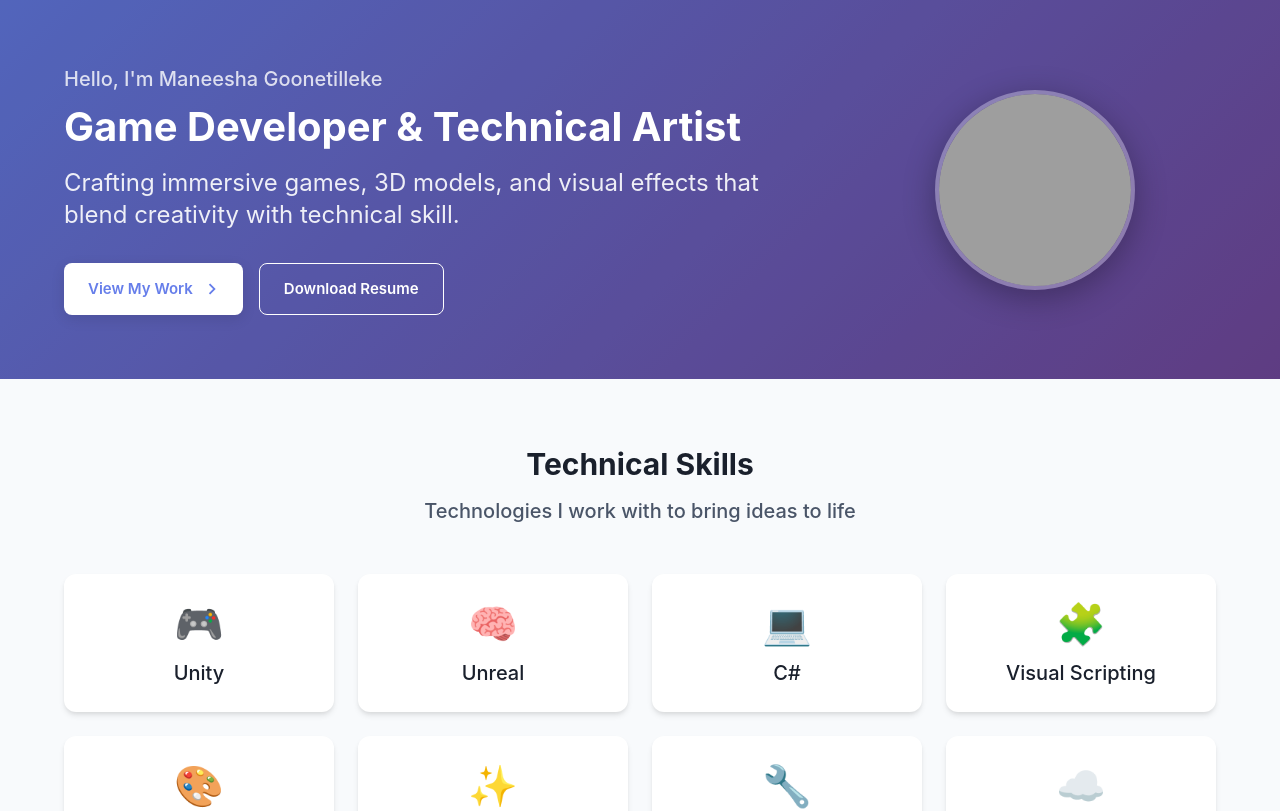
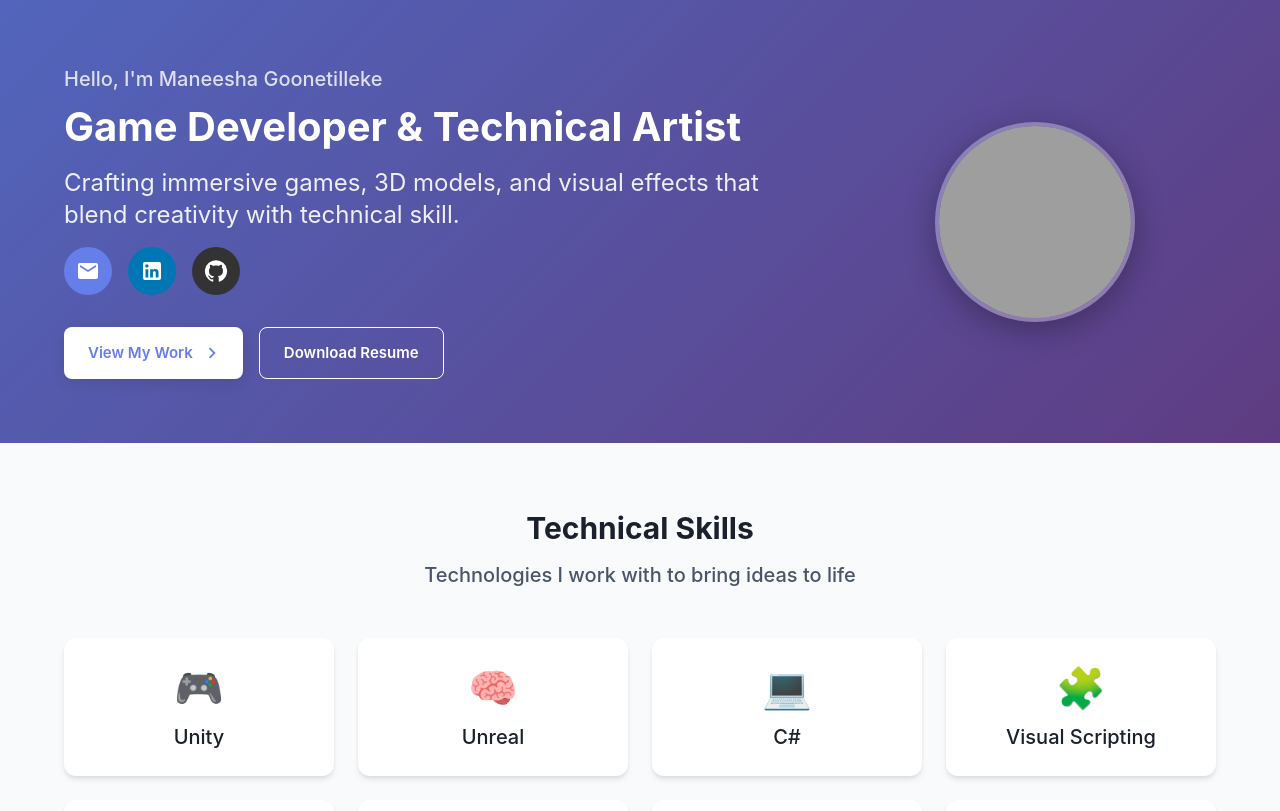
Before and after one commit to Pasindu-Promodh/portfolio, a React (Vite) app: page / in a window 1280 px wide. Shown: the top 811 px of the page. Built offline with nearby package versions, Linux system fonts and the light colour scheme; grey boxes are pictures that could not be loaded.

Commit message:
animations

```diff
--- a/src/pages/HomePage.tsx
+++ b/src/pages/HomePage.tsx
@@ -17,14 +17,13 @@ import {
   GitHub,
   LinkedIn,
   Email,
-  PlayArrow,
   KeyboardArrowRight,
   Code,
 } from "@mui/icons-material";
 import { useEffect } from "react";
 import { Snackbar } from "@mui/material";
 
-// Import your projects data
+//data
 import projects from "../data/projects.json";
 import skills from "../data/skills.json";
 import projectMeta from "../data/projectMeta";
@@ -42,8 +41,9 @@ const Home: React.FC = () => {
     }
   }, [scrollPos]);
 
-  const gotoPage = (page: string) => {
-    navigate("/" + page);
+  const gotoPage = (page: string, id?: number, scrollPos?: number) => {
+    const url = id ? `${page}/${id}` : page;
+    navigate(url, { state: { scrollPos } });
   };
 
   const getProjectIcon = (type: string) => {
@@ -97,6 +97,78 @@ const Home: React.FC = () => {
                     Crafting immersive games, 3D models, and visual effects that
                     blend creativity with technical skill.
                   </Typography>
+
+                  {/* Social Icons Row */}
+                  <Box
+                    sx={{
+                      display: "flex",
+                      gap: 2,
+                      mb: 3,
+                      mt: 2,
+                      alignItems: "center",
+                      flexWrap: "wrap",
+                    }}
+                  >
+                    <IconButton
+                      color="primary"
+                      size="large"
+                      onClick={() => {
+                        navigator.clipboard.writeText("maneegoon@gmail.com");
+                        setCopied(true);
+                      }}
+                      sx={{
+                        bgcolor: "primary.main",
+                        color: "white",
+                        transition: "transform 0.3s",
+                        "&:hover": {
+                          bgcolor: "primary.dark",
+                          transform: "scale(1.1)",
+                        },
+                      }}
+                    >
+                      <Email />
+                    </IconButton>
+
+                    <IconButton
+                      color="primary"
+                      size="large"
+                      href="https://www.linkedin.com/in/manee8/"
+                      target="_blank"
+                      rel="noopener noreferrer"
+                      sx={{
+                        bgcolor: "#0077B5",
+                        color: "white",
+                        transition: "transform 0.3s",
+                        "&:hover": {
+                          bgcolor: "#005885",
+                          transform: "scale(1.1)",
+                        },
+                      }}
+                    >
+                      <LinkedIn />
+                    </IconButton>
+
+                    <IconButton
+                      color="primary"
+                      size="large"
+                      href="https://github.com/ManeeshaG1"
+                      target="_blank"
+                      rel="noopener noreferrer"
+                      sx={{
+                        bgcolor: "#333",
+                        color: "white",
+                        transition: "transform 0.3s",
+                        "&:hover": {
+                          bgcolor: "#000",
+                          transform: "scale(1.1)",
+                        },
+                      }}
+                    >
+                      <GitHub />
+                    </IconButton>
+                  </Box>
+
+                  {/* Action Buttons */}
                   <Box
                     sx={{ mt: 4, display: "flex", gap: 2, flexWrap: "wrap" }}
                   >
@@ -131,6 +203,7 @@ const Home: React.FC = () => {
                 </Box>
               </Fade>
             </Grid>
+            {/* Avatar */}
             <Grid size={{ xs: 12, md: 4 }}>
               <Slide direction="left" in timeout={1200}>
                 <Box sx={{ display: "flex", justifyContent: "center" }}>
@@ -156,7 +229,15 @@ const Home: React.FC = () => {
 
       {/* Skills Section */}
       <Container maxWidth="lg" sx={{ py: 8 }}>
-        <Typography variant="h3" align="center" gutterBottom fontWeight="bold">
+        {/* <Fade in timeout={1000}> */}
+        <Slide direction="up" in timeout={1000}>
+          <Box>
+            <Typography
+              variant="h3"
+              align="center"
+              gutterBottom
+              fontWeight="bold"
+            >
               Technical Skills
             </Typography>
             <Typography
@@ -170,9 +251,10 @@ const Home: React.FC = () => {
             </Typography>
 
             <Grid container spacing={3}>
-          {skills.map((skill, index) => (
+              {skills.map((skill) => (
                 <Grid size={{ xs: 6, sm: 4, md: 3 }} key={skill.name}>
-              <Fade in timeout={800 + index * 100}>
+                  {/* <Fade in timeout={800 + index * 500}> */}
+                  {/* <Slide direction="up" in timeout={800 + index * 500}> */}
                   <Card
                     sx={{
                       height: "100%",
@@ -180,7 +262,7 @@ const Home: React.FC = () => {
                       transition: "transform 0.3s, box-shadow 0.3s",
                       "&:hover": {
                         transform: "translateY(-8px)",
-                      boxShadow: "0 12px 24px rgba(0,0,0,0.15)",
+                        boxShadow: "0 12px 24px rgba(17, 14, 14, 0.15)",
                       },
                     }}
                   >
@@ -193,10 +275,14 @@ const Home: React.FC = () => {
                       </Typography>
                     </CardContent>
                   </Card>
-              </Fade>
+                  {/* </Fade> */}
+                  {/* </Slide> */}
                 </Grid>
               ))}
             </Grid>
+          </Box>
+        </Slide>
+        {/* </Fade> */}
       </Container>
 
       {/* Featured Projects */}
@@ -222,9 +308,9 @@ const Home: React.FC = () => {
           </Typography>
 
           <Grid container spacing={4}>
-            {projects.map((project, index) => (
+            {projects.map((project) => (
               <Grid size={{ xs: 12, md: 4 }} key={project.title}>
-                <Fade in timeout={1000 + index * 200}>
+                {/* <Fade in timeout={1000 + index * 200}> */}
                 <Card
                   sx={{
                     height: "100%",
@@ -236,6 +322,7 @@ const Home: React.FC = () => {
                       boxShadow: "0 16px 32px rgba(0,0,0,0.15)",
                     },
                   }}
+                  onClick={() => gotoPage("/project", project.id)}
                 >
                   <CardMedia
                     component="img"
@@ -253,15 +340,9 @@ const Home: React.FC = () => {
                       flexDirection: "column",
                     }}
                   >
-                      <Box
-                        sx={{ display: "flex", alignItems: "center", mb: 2 }}
-                      >
+                    <Box sx={{ display: "flex", alignItems: "center", mb: 2 }}>
                       {getProjectIcon(project.type)}
-                        <Typography
-                          variant="h6"
-                          fontWeight="bold"
-                          sx={{ ml: 1 }}
-                        >
+                      <Typography variant="h6" fontWeight="bold" sx={{ ml: 1 }}>
                         {project.title}
                       </Typography>
                     </Box>
@@ -289,17 +370,17 @@ const Home: React.FC = () => {
                         />
                       ))}
                     </Box>
-                      <Button
+                    {/* <Button
                         variant="text"
                         endIcon={<PlayArrow />}
                         sx={{ alignSelf: "flex-start" }}
-                        onClick={() => gotoPage("work")}
+                        onClick={() => gotoPage("/project", project.id)}
                       >
                         View Project
-                      </Button>
+                      </Button> */}
                   </CardContent>
                 </Card>
-                </Fade>
+                {/* </Fade> */}
               </Grid>
             ))}
           </Grid>
@@ -309,7 +390,7 @@ const Home: React.FC = () => {
             <Button
               variant="contained"
               size="large"
-              onClick={() => gotoPage("work")}
+              onClick={() => gotoPage("work", undefined, 0)}
               endIcon={<KeyboardArrowRight />}
               sx={{ px: 4, py: 1.5 }}
             >
@@ -347,6 +428,7 @@ const Home: React.FC = () => {
               sx={{
                 bgcolor: "primary.main",
                 color: "white",
+                transition: "transform 0.3s",
                 "&:hover": { bgcolor: "primary.dark", transform: "scale(1.1)" },
               }}
             >
@@ -362,6 +444,7 @@ const Home: React.FC = () => {
               sx={{
                 bgcolor: "#0077B5",
                 color: "white",
+                transition: "transform 0.3s",
                 "&:hover": { bgcolor: "#005885", transform: "scale(1.1)" },
               }}
             >
@@ -376,6 +459,7 @@ const Home: React.FC = () => {
               sx={{
                 bgcolor: "#333",
                 color: "white",
+                transition: "transform 0.3s",
                 "&:hover": { bgcolor: "#000", transform: "scale(1.1)" },
               }}
             >
--- a/src/pages/WorkPortfolio.tsx
+++ b/src/pages/WorkPortfolio.tsx
@@ -18,9 +18,10 @@ import { Code, Star, ArrowBack } from "@mui/icons-material";
 import { useEffect } from "react";
 import { useLocation, useNavigate } from "react-router-dom";
 
-// Import your projects data
+//data
 import projects from "../data/projects.json";
 import projectMeta from "../data/projectMeta";
+import { Slide } from "@mui/material";
 
 const WorkPortfolio: React.FC = () => {
   const location = useLocation();
@@ -105,8 +106,7 @@ const WorkPortfolio: React.FC = () => {
           <Box sx={{ display: "flex", alignItems: "center", mb: 3 }}>
             <IconButton
               sx={{ color: "white", mr: 2 }}
-              // onClick={() => window.history.back()}
-              onClick={() => gotoPage("/")} // Navigate to home
+              onClick={() => gotoPage("/")}
             >
               <ArrowBack />
             </IconButton>
@@ -135,6 +135,8 @@ const WorkPortfolio: React.FC = () => {
 
       {/* Filter Tabs */}
       <Container maxWidth="lg" sx={{ mt: 4 }}>
+        <Slide direction="up" in timeout={1000}>
+          <Box>
             <Box sx={{ borderBottom: 1, borderColor: "divider", mb: 4 }}>
               <Tabs
                 value={selectedTab}
@@ -163,9 +165,9 @@ const WorkPortfolio: React.FC = () => {
                   : tabCategories[selectedTab].label}
               </Typography>
               <Grid container spacing={4}>
-            {filteredProjects.map((project, index) => (
+                {filteredProjects.map((project) => (
                   <Grid size={{ xs: 12, md: 6, lg: 4 }} key={project.id}>
-                <Fade in timeout={800 + index * 200}>
+                    {/* <Fade in timeout={800 + index * 200}> */}
                     <Card
                       sx={{
                         height: "100%",
@@ -179,6 +181,7 @@ const WorkPortfolio: React.FC = () => {
                           boxShadow: "0 20px 40px rgba(0,0,0,0.2)",
                         },
                       }}
+                      onClick={() => gotoPage("/project", project.id)}
                     >
                       {project.featured && (
                         <Box
@@ -254,21 +257,23 @@ const WorkPortfolio: React.FC = () => {
                           size="small"
                         />
 
-                      <Button
+                        {/* <Button
                         variant="contained"
                         startIcon={<Code />}
                         size="small"
                         onClick={() => gotoPage("/project", project.id)}
                       >
                         View Project
-                      </Button>
+                      </Button> */}
                       </CardActions>
                     </Card>
-                </Fade>
+                    {/* </Fade> */}
                   </Grid>
                 ))}
               </Grid>
             </Box>
+          </Box>
+        </Slide>
       </Container>
 
       {/* Call to Action */}
```
Also changed, not shown: src/pages/ProjectDetail.tsx (+44 -2 lines). Lines whose indentation alone changed are shown as unchanged.
